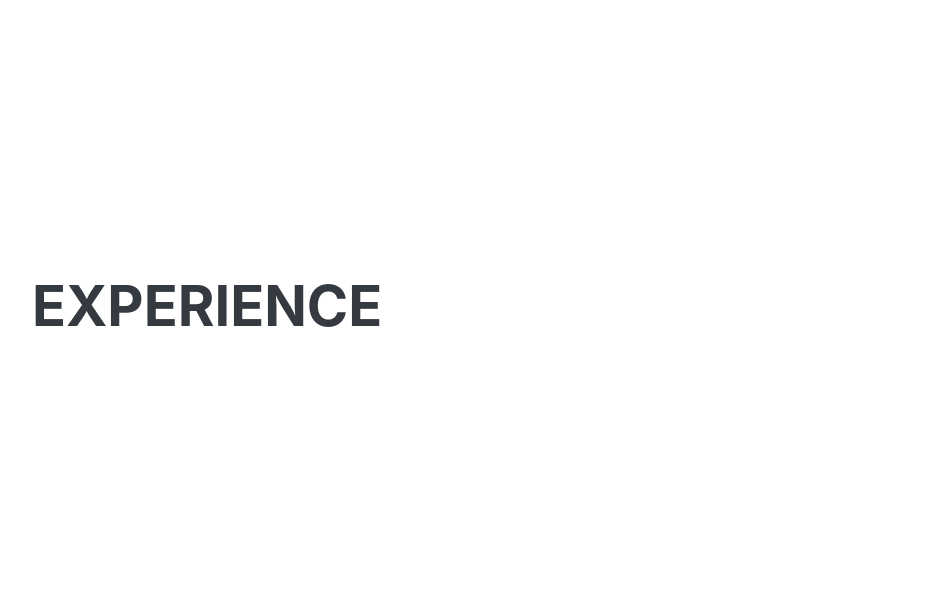
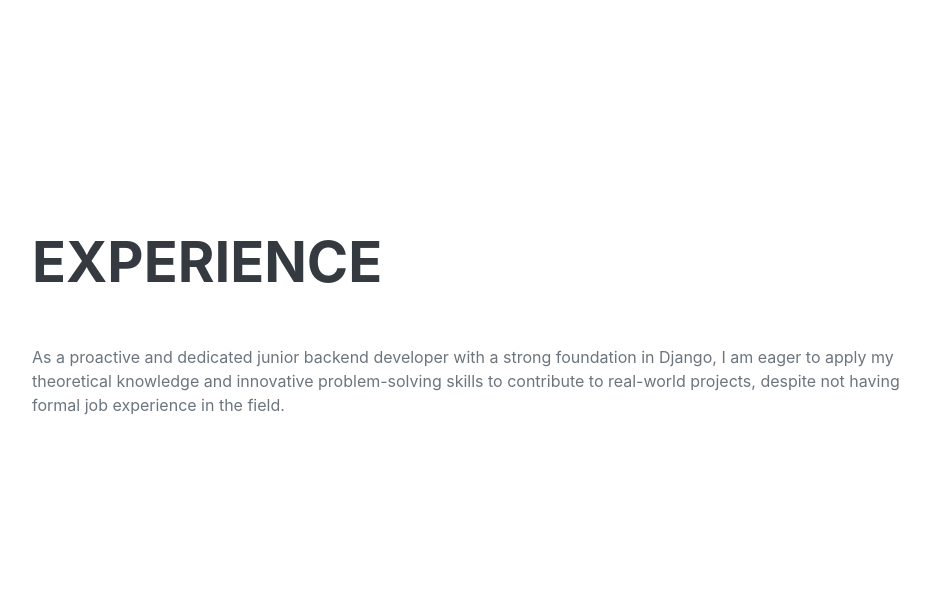
Before and after one commit to serene1212/Personal-Portfolio, a Django app: template myportfolio/templates/index.html in a window 1280 px wide. Shown: the part 1671-2285 px from the top of the page, without its empty margins (288-1218 px from the left). Run offline with Django 5.2, Linux system fonts and the light colour scheme; the template is opened without the code that fills it: values that come from a table or form of the project are taken from there, others are empty; some libraries are stand-ins or nearby versions; some web fonts are replaced.

Commit message:
added a text if i have no job experience

```diff
--- a/myportfolio/templates/index.html
+++ b/myportfolio/templates/index.html
@@ -90,6 +90,8 @@
                         <div class="flex-shrink-0"><span class="text-primary">{{ experience.start_date }} - {% if experience.end_date %}{{ experience.end_date }}{% else %}Present{% endif %}</span></div>
                     </div>
                     {% endfor %}
+                    {% else %}
+                    <p>As a proactive and dedicated junior backend developer with a strong foundation in Django, I am eager to apply my theoretical knowledge and innovative problem-solving skills to contribute to real-world projects, despite not having formal job experience in the field.</p>
                     {% endif %}
                 </div>
             </section>
```
